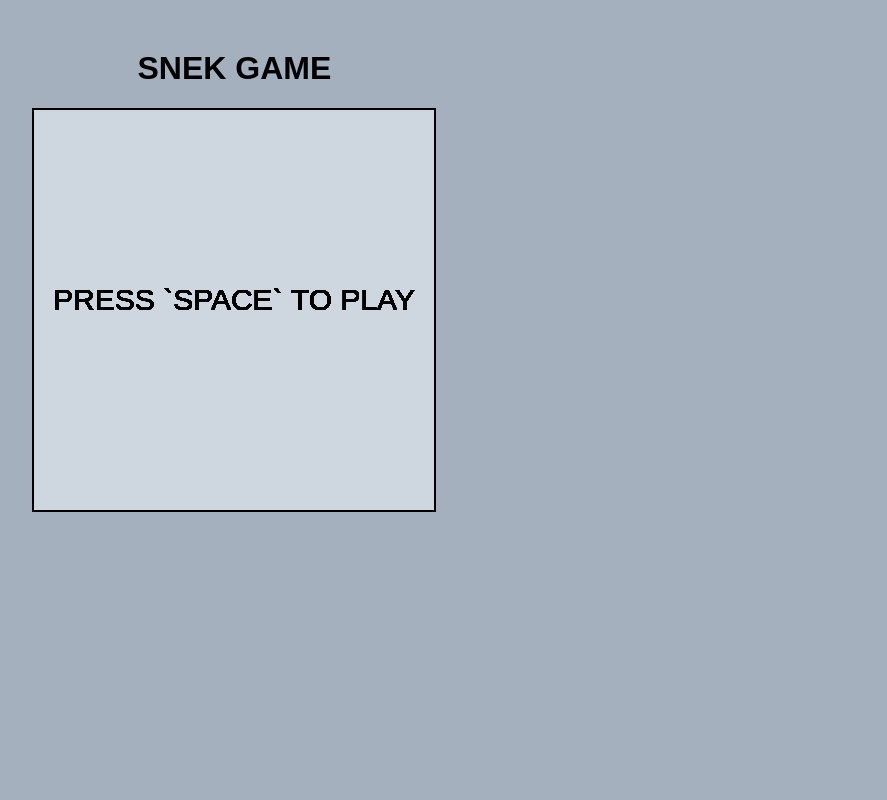
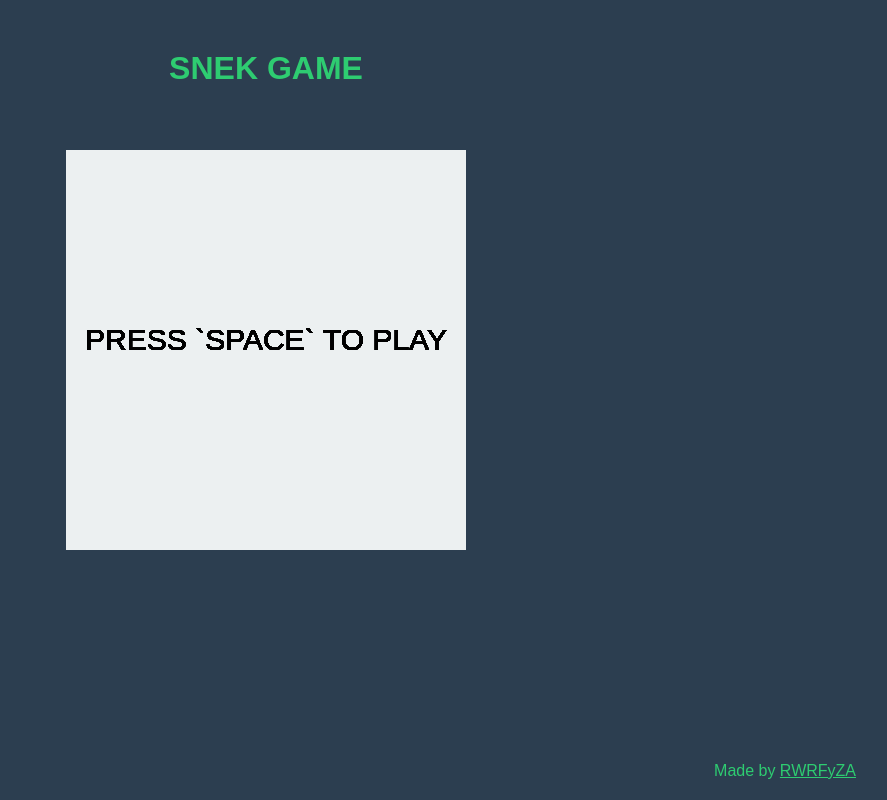
Before and after one commit to arduored/snek, a plain HTML site: page index.html in a window 1280 px wide. Shown: the whole page, without its empty margins (374-1261 px from the left). Drawn offline with Linux system fonts and the light colour scheme.

Commit message:
update design and add link to my github

```diff
--- a/index.css
+++ b/index.css
@@ -1,12 +1,36 @@
 body {
     margin-top: 50px;
-    background-color: #a4b0be;
+    background-color: #2c3e50;
     font-family: Arial, Helvetica, sans-serif;
 }
 
+footer {
+    position: absolute;
+    bottom: 20px;
+    right: 50px;
+    color: #2ecc71;
+    font-family: Arial;
+}
+
+footer > a:link,
+footer > a:visited {
+    color: #2ecc71;
+    text-decoration: underline;
+}
+
+footer > a:hover {
+    color: #8e44ad;
+}
+
 canvas {
-    border: 2px solid black;
-    background-color: #ced6e0;
+    border: 2px solid #2c3e50;
+    background-color: #ecf0f1;
+}
+
+#title {
+    color: #2ecc71;
+    font-family: Arial, Helvetica;
+    text-align: center;
 }
 
 #overlay {
@@ -14,28 +38,28 @@ canvas {
     top: 0;
     left: 0;
     width: 100%;
-    height: 100%;
+    height: 65vh;
     z-index: 2000;
     background-color: rgba(0, 0, 0, 0.8);
+    padding-top: 35vh;
     text-align: center;
     font-family: inherit;
 }
 
 #overlay > * {
-    margin-top: 20%;
-    color: white;
+    color: #2ecc71;
 }
 
 #game-container {
-    width: 50%;
+    display: flex;
     text-align: center;
-    margin: auto;
+    justify-content: center;
 }
 
 #game-info {
-    width: 12%;
-    float: right;
-    margin-top: 82px;
-    margin-right: 18%;
+    display: flex;
+    justify-content: center;
+    color: #2ecc71;
     text-align: center;
+    height: 40px;
 }
--- a/index.html
+++ b/index.html
@@ -8,13 +8,14 @@
         <script type="module" src="index.js"></script>
     </head>
     <body>
+        <div id="title"><h1>SNEK GAME</h1></div>
         <div id="overlay"><h1>PAUSE</h1></div>
         <div id="game-info">
             <h3 id="score"></h3>
         </div>
         <div id="game-container">
-            <h1>SNEK GAME</h1>
             <canvas id="game-canvas" width="400" height="400"></canvas>
         </div>
+        <footer>Made by <a href="https://github.com/edouardsouan">RWRFyZA</a></footer>
     </body>
 </html>
--- a/index.js
+++ b/index.js
@@ -60,8 +60,11 @@ function inputListener(e) {
                 direction.y = 0
             }
             break
-        case 32:
+        case 32: // SPACE
             toggleGameState()
+            break
+        case 13: // ENTER
+            overlay.style.display = "none"
             break
         default:
             console.warn(`${e.keyCode} is not a supported input`)
@@ -135,10 +138,13 @@ function update(timestamp) {
             play(timestamp)
             break
         case 2:
+            overlay.innerHTML = "<h1>PAUSE</h1>"
             overlay.style.display = "block"
             break
         case 3:
-            alert("GAME OVER!!")
+            overlay.innerHTML =
+                "<h1>GAME OVER !!!</h1> <h3>PRESS `ENTER` FOR MENU</h3><h3>PRESS `SPACE` TO RESTART</h3>"
+            overlay.style.display = "block"
             resetGame()
             break
         default:
```
